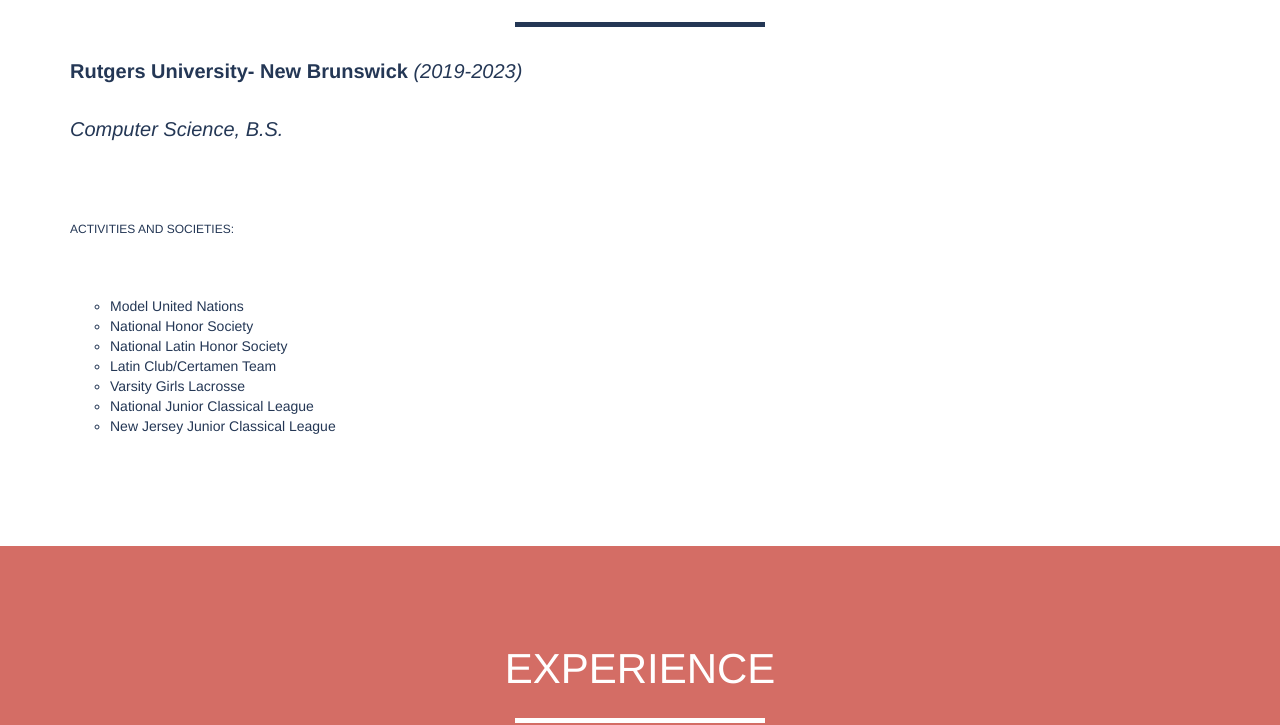
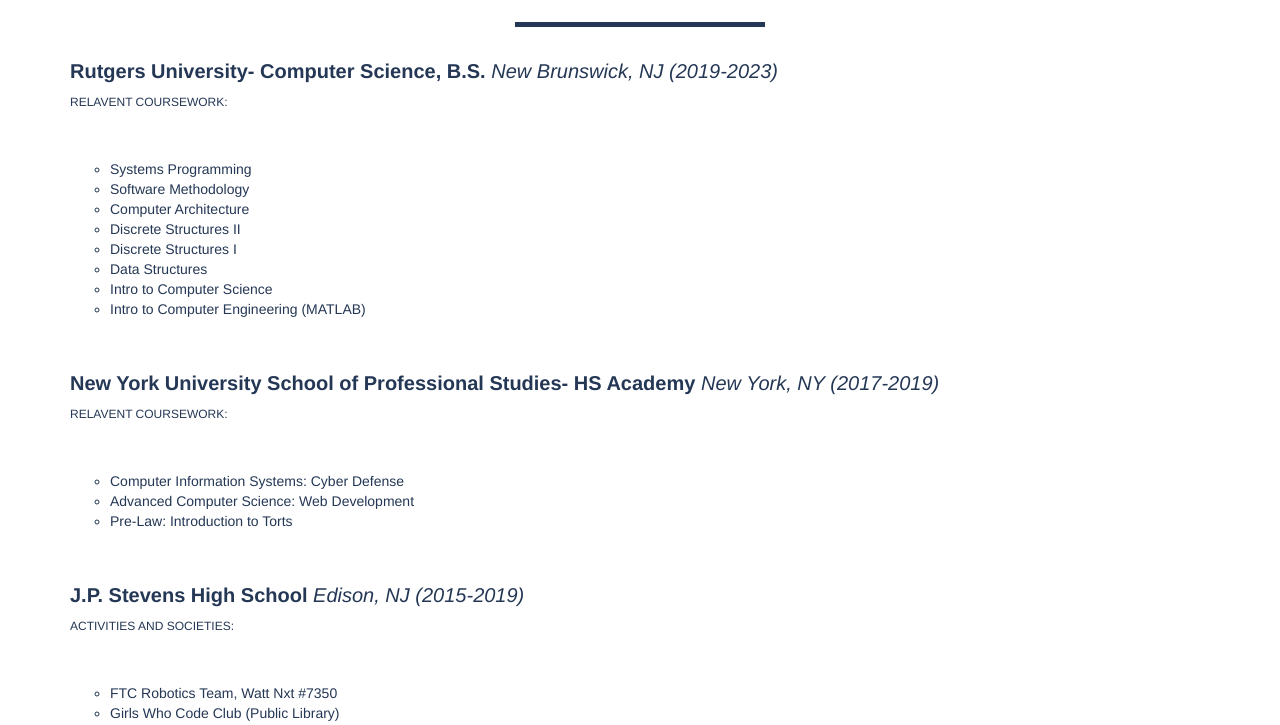
Before and after one commit to typicalmonica/monicamuthuraj, a website with bundled scripts: page index.html in a window 1280 px wide. Shown: the part 697-1422 px from the top of the page. Built offline with nearby package versions, Linux system fonts and the light colour scheme; a script that the page names is missing; files whose address does not match are found by name.

Commit message:
Update index.html

```diff
--- a/index.html
+++ b/index.html
@@ -87,7 +87,7 @@
 			</div>
 			<div class="col-lg-6 text-left">
 				<center>
-				<h3>Hi! I'm Monica</h3>
+				<b>Hi! I'm Monica</b>
 				</center>
 				<span class="skills">I'm a Computer Science student at Rutgers University in New Brunswick, following a track of computer security! I hope to pursue a career in the field of cybersecurity, and apply my strategic thinking, dedication, and computer science background to my work. The sections below highlight my experience in the computer science field and my involvement in the community.</span>
 				<br><br>
@@ -107,19 +107,55 @@
 		</div>
 		<div class="row">
                 <div class="col-lg-12 text-left">
+
 			<p>
-                    <b>Rutgers University- New Brunswick</b>
-					<i>(2019-2023)</i>
-				<br></br>
-				<i>Computer Science, B.S.</i>
+                    	<b>Rutgers University- Computer Science, B.S.</b>
+			<i>New Brunswick, NJ (2019-2023)</i>
 			</p>
-		<br></br>
-			<br>
 
+			<p>
+			<h6>Relavent Coursework:</h6>
+	    		<br></br>
+			<ul style="list-style:circle;">
+				<li>Systems Programming</li>
+				<li>Software Methodology</li>
+				<li>Computer Architecture</li>
+				<li>Discrete Structures II</li>
+				<li>Discrete Structures I</li>
+				<li>Data Structures</li>
+				<li>Intro to Computer Science</li>
+				<li>Intro to Computer Engineering (MATLAB)</li>
+			</ul>
+			</p>
+			<br></br>
+
+	   		 <p>
+                    	<b>New York University School of Professional Studies- HS Academy</b>
+			<i>New York, NY (2017-2019)</i>
+			</p>
+
+			<p>
+			<h6>Relavent Coursework:</h6>
+	    		<br></br>
+			<ul style="list-style:circle;">
+				<li>Computer Information Systems: Cyber Defense</li>
+				<li>Advanced Computer Science: Web Development</li>
+				<li>Pre-Law: Introduction to Torts</li>
+			</ul>
+			</p>
+			<br></br>
+
+			<p>
+                    	<b>J.P. Stevens High School</b>
+			<i>Edison, NJ (2015-2019)</i>
+			</p>
+
+			<p>
 			<h6>Activities and Societies:</h6>
-	    <br></br>
-			</p>
+	    		<br></br>
 			<ul style="list-style:circle;">
+				<li>FTC Robotics Team, Watt Nxt #7350</li>
+				<li>Girls Who Code Club (Public Library)</li>
 				<li>Model United Nations</li>
 				<li>National Honor Society</li>
 				<li>National Latin Honor Society</li>
@@ -128,7 +164,7 @@
 				<li>National Junior Classical League</li>
 				<li>New Jersey Junior Classical League</li>
 			</ul>
-
+			</p>
 
 
 			</div>
```
